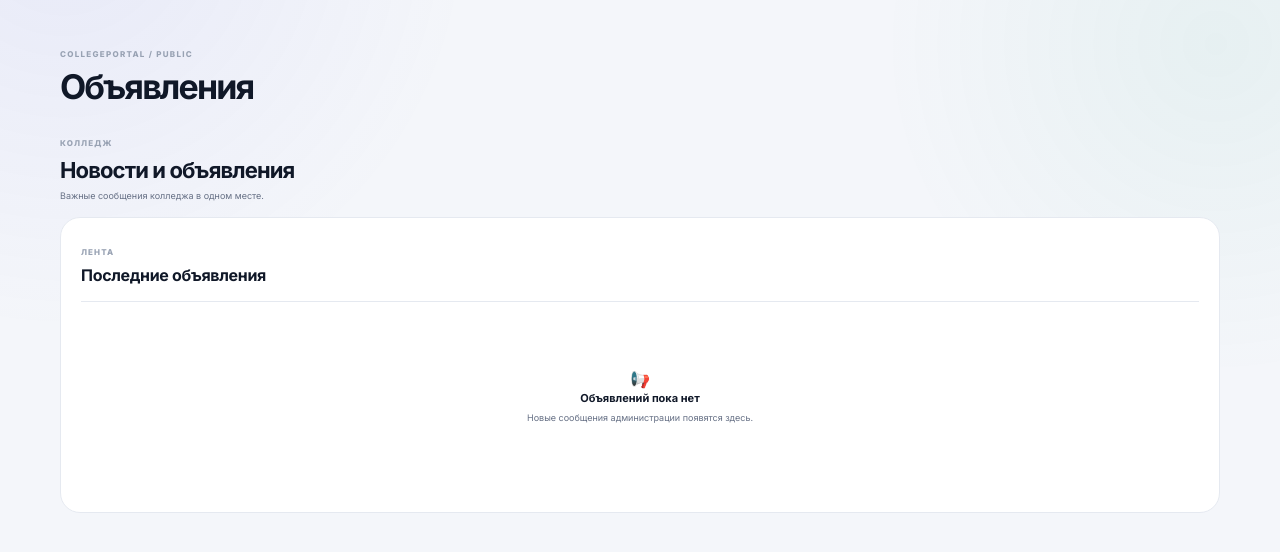
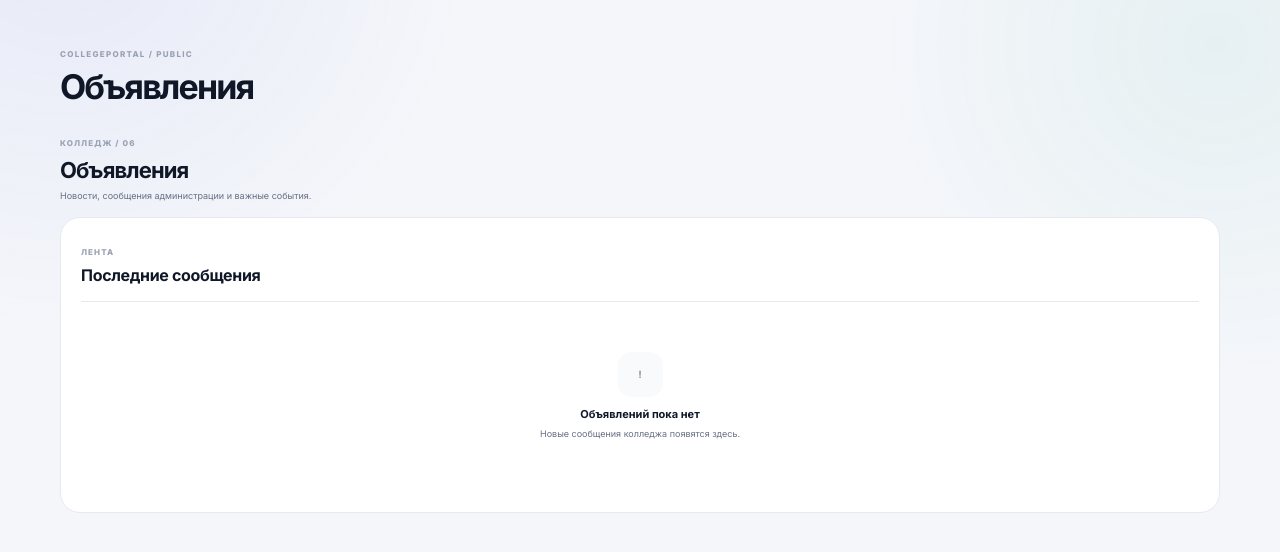
Before and after one commit to gamerpro3245/CollegePortal, a FastAPI app: page /announcements in a window 1280 px wide. Shown: the part 76-628 px from the top of the page. Run offline with FastAPI, Linux system fonts and the light colour scheme.

Commit message:
Rebuild announcements page

```diff
--- a/templates/announcements.html
+++ b/templates/announcements.html
@@ -1,3 +1,3 @@
-{% extends "base.html" %}
-{% block title %}Объявления — Портал колледжа{% endblock %}{% block page_title %}Объявления{% endblock %}
-{% block content %}<section class="section-toolbar"><div><span class="panel-label">Колледж</span><h2>Новости и объявления</h2><p>Важные сообщения колледжа в одном месте.</p></div></section><section class="panel"><div class="panel-header"><div><span class="panel-label">Лента</span><h3>Последние объявления</h3></div></div><div class="table-empty"><div class="empty-icon">📢</div><strong>Объявлений пока нет</strong><p>Новые сообщения администрации появятся здесь.</p></div></section>{% endblock %}
+{% extends "base.html" %}{% block title %}Объявления — CollegePortal{% endblock %}{% block page_title %}Объявления{% endblock %}{% block content %}
+<section class="section-toolbar"><div><span class="panel-label">Колледж / 06</span><h2>Объявления</h2><p>Новости, сообщения администрации и важные события.</p></div></section>
+<section class="panel"><div class="panel-header"><div><span class="panel-label">Лента</span><h3>Последние сообщения</h3></div></div><div class="table-empty"><div class="empty-mark">!</div><strong>Объявлений пока нет</strong><p>Новые сообщения колледжа появятся здесь.</p></div></section>{% endblock %}
```
